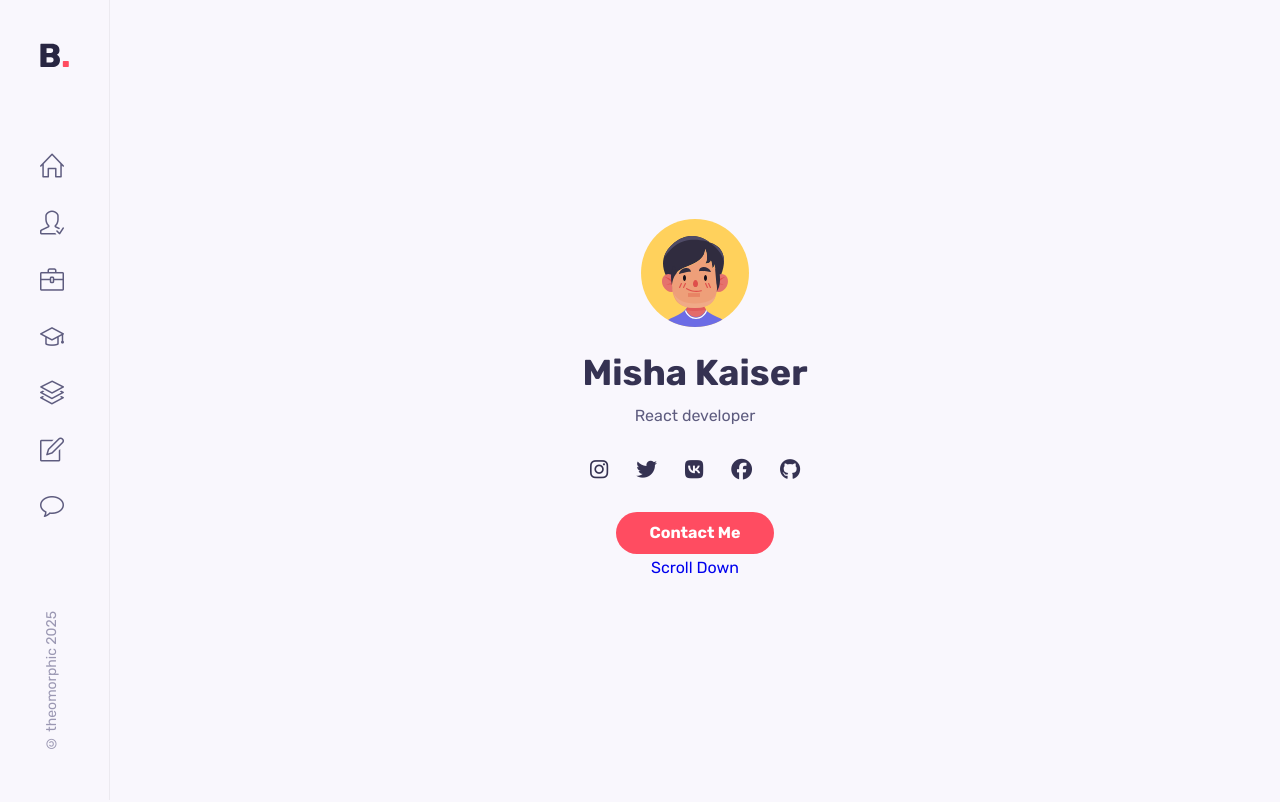
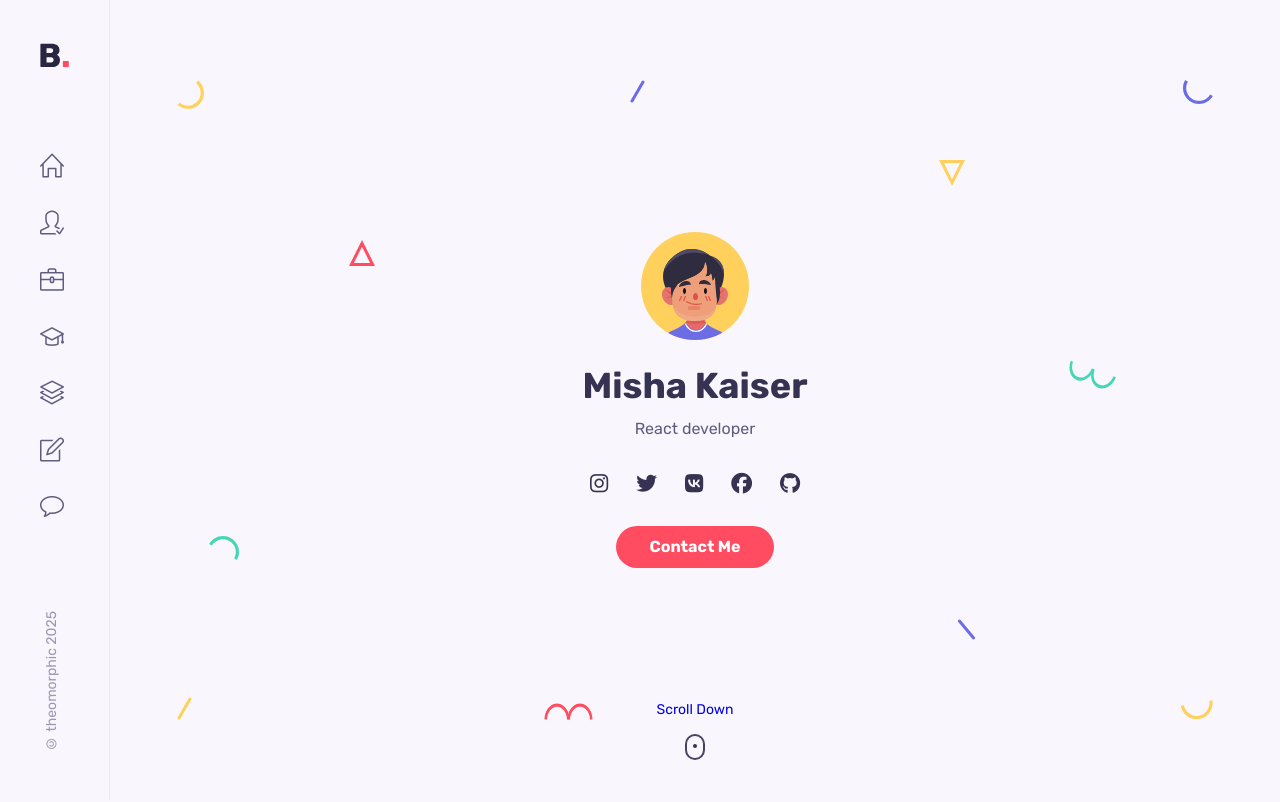
Before and after one commit to theomorphic/geeky, a React (Create React App) app: page / in a window 1280 px wide. Shown: the top 802 px of the page. Built offline with nearby package versions, Linux system fonts and the light colour scheme.

Commit message:
feat: add shapes in home

```diff
--- a/src/components/home/Home.jsx
+++ b/src/components/home/Home.jsx
@@ -4,6 +4,7 @@
 import Me from "../../assets/avatar-1.svg"
 import HeaderSocials from "./HeaderSocials";
 import ScrollDown from "./ScrollDown";
+import Shapes from "./Shapes";
 
 const Home = ()=>{
 	return(
@@ -20,6 +21,8 @@
 				<ScrollDown />
 
 			</div>
+
+			<Shapes />
 		</section>
 	)
 }
--- /dev/null
+++ b/src/components/home/Shapes.jsx
@@ -0,0 +1,167 @@
+
+import React from 'react'
+
+const Shapes = () => {
+  return (
+	<div className="shapes">
+	<svg
+		width="27"
+		height="29"
+		class="shape s1"
+		xmlns="http://www.w3.org/2000/svg"
+	>
+		<path
+			d="M21.15625.60099c4.37954 3.67487 6.46544 9.40612 5.47254 15.03526-.9929 5.62915-4.91339 10.30141-10.2846 12.25672-5.37122 1.9553-11.3776.89631-15.75715-2.77856l2.05692-2.45134c3.50315 2.93948 8.3087 3.78663 12.60572 2.22284 4.297-1.5638 7.43381-5.30209 8.22768-9.80537.79387-4.50328-.8749-9.08872-4.37803-12.02821L21.15625.60099z"
+			fill="#FFD15C"
+			fill-rule="evenodd"
+		/>
+	</svg>
+
+	<svg
+		width="26"
+		height="26"
+		class="shape s2"
+		xmlns="http://www.w3.org/2000/svg"
+	>
+		<path
+		d="M13 3.3541L2.42705 24.5h21.1459L13 3.3541z"
+		stroke="#FF4C60"
+		stroke-width="3"
+		fill="none"
+		fill-rule="evenodd"
+		/>
+	</svg>
+
+	<svg
+		width="30"
+		height="25"
+		class="shape s3"
+		xmlns="http://www.w3.org/2000/svg"
+	>
+		<path
+		d="M.1436 8.9282C3.00213 3.97706 8.2841.92763 14.00013.92796c5.71605.00032 10.9981 3.04992 13.85641 8 2.8583 4.95007 2.8584 11.0491-.00014 16.00024l-2.77128-1.6c2.28651-3.96036 2.28631-8.84002.00011-12.8002-2.2862-3.96017-6.5124-6.40017-11.08513-6.4-4.57271.00018-8.79872 2.43984-11.08524 6.4002l-2.77128-1.6z"
+		fill="#44D7B6"
+		fill-rule="evenodd"
+		/>
+	</svg>
+
+	<svg
+		width="15"
+		height="23"
+		class="shape s4"
+		xmlns="http://www.w3.org/2000/svg"
+	>
+		<rect
+		transform="rotate(30 9.86603 10.13397)"
+		x="7"
+		width="3"
+		height="25"
+		rx="1.5"
+		fill="#FFD15C"
+		fill-rule="evenodd"
+		/>
+	</svg>
+
+	<svg
+		width="15"
+		height="23"
+		class="shape s5"
+		xmlns="http://www.w3.org/2000/svg"
+	>
+		<rect
+		transform="rotate(30 9.86603 10.13397)"
+		x="7"
+		width="3"
+		height="25"
+		rx="1.5"
+		fill="#6C6CE5"
+		fill-rule="evenodd"
+		/>
+	</svg>
+
+	<svg
+		width="49"
+		height="17"
+		class="shape s6"
+		xmlns="http://www.w3.org/2000/svg"
+	>
+		<g fill="#FF4C60" fill-rule="evenodd">
+		<path d="M.5 16.5c0-5.71709 2.3825-10.99895 6.25-13.8567 3.8675-2.85774 8.6325-2.85774 12.5 0C23.1175 5.50106 25.5 10.78292 25.5 16.5H23c0-4.57303-1.90625-8.79884-5-11.08535-3.09375-2.28652-6.90625-2.28652-10 0C4.90625 7.70116 3 11.92697 3 16.5H.5z" />
+		<path d="M23.5 16.5c0-5.71709 2.3825-10.99895 6.25-13.8567 3.8675-2.85774 8.6325-2.85774 12.5 0C46.1175 5.50106 48.5 10.78292 48.5 16.5H46c0-4.57303-1.90625-8.79884-5-11.08535-3.09375-2.28652-6.90625-2.28652-10 0-3.09375 2.28651-5 6.51232-5 11.08535h-2.5z" />
+		</g>
+	</svg>
+
+	<svg
+		width="26"
+		height="26"
+		class="shape s7"
+		xmlns="http://www.w3.org/2000/svg"
+	>
+		<path
+		d="M13 22.6459L2.42705 1.5h21.1459L13 22.6459z"
+		stroke="#FFD15C"
+		stroke-width="3"
+		fill="none"
+		fill-rule="evenodd"
+		/>
+	</svg>
+
+	<svg
+		width="19"
+		height="21"
+		class="shape s8"
+		xmlns="http://www.w3.org/2000/svg"
+	>
+		<rect
+		transform="rotate(-40 6.25252 10.12626)"
+		x="7"
+		width="3"
+		height="25"
+		rx="1.5"
+		fill="#6C6CE5"
+		fill-rule="evenodd"
+		/>
+	</svg>
+
+	<svg
+		width="30"
+		height="25"
+		class="shape s9"
+		xmlns="http://www.w3.org/2000/svg"
+	>
+		<path
+		d="M29.8564 16.0718c-2.85854 4.95114-8.1405 8.00057-13.85654 8.00024-5.71605-.00032-10.9981-3.04992-13.85641-8-2.8583-4.95007-2.8584-11.0491.00014-16.00024l2.77128 1.6c-2.28651 3.96036-2.28631 8.84002-.00011 12.8002 2.2862 3.96017 6.5124 6.40017 11.08513 6.4 4.57271-.00018 8.79872-2.43984 11.08524-6.4002l2.77128 1.6z"
+		fill="#6C6CE5"
+		fill-rule="evenodd"
+		/>
+	</svg>
+
+	<svg
+		width="47"
+		height="29"
+		class="shape s10"
+		xmlns="http://www.w3.org/2000/svg"
+	>
+		<g fill="#44D7B6" fill-rule="evenodd">
+		<path d="M46.78878 17.19094c-1.95535 5.3723-6.00068 9.52077-10.61234 10.8834-4.61167 1.36265-9.0893-.26708-11.74616-4.27524-2.65686-4.00817-3.08917-9.78636-1.13381-15.15866l2.34923.85505c-1.56407 4.29724-1.2181 8.92018.90705 12.12693 2.12514 3.20674 5.70772 4.5107 9.39692 3.4202 3.68921-1.0905 6.92581-4.40949 8.48988-8.70673l2.34923.85505z" />
+		<path d="M25.17585 9.32448c-1.95535 5.3723-6.00068 9.52077-10.61234 10.8834-4.61167 1.36264-9.0893-.26708-11.74616-4.27525C.16049 11.92447-.27182 6.14628 1.68354.77398l2.34923.85505c-1.56407 4.29724-1.2181 8.92018.90705 12.12692 2.12514 3.20675 5.70772 4.5107 9.39692 3.4202 3.68921-1.0905 6.92581-4.40948 8.48988-8.70672l2.34923.85505z" />
+		</g>
+	</svg>
+
+	<svg
+		width="33"
+		height="20"
+		class="shape s11"
+		xmlns="http://www.w3.org/2000/svg"
+	      >
+		<path
+		  d="M32.36774.34317c.99276 5.63023-1.09332 11.3614-5.47227 15.03536-4.37895 3.67396-10.3855 4.73307-15.75693 2.77837C5.76711 16.2022 1.84665 11.53014.8539 5.8999l3.15139-.55567c.7941 4.50356 3.93083 8.24147 8.22772 9.8056 4.29688 1.56413 9.10275.71673 12.60554-2.2227C28.34133 9.98771 30.01045 5.4024 29.21635.89884l3.15139-.55567z"
+		  fill="#FFD15C"
+		  fill-rule="evenodd"
+		/>
+	      </svg>
+	</div>
+  )
+}
+
+export default Shapes
--- a/src/components/home/home.css
+++ b/src/components/home/home.css
@@ -33,9 +33,128 @@
 .home__social-link{
 	color: var(--title-color);
 	font-size: 1.3rem;
-	transition: .3s;
+	transition: ease .3s;
 }
 
 .home__social-link:hover{
 	color: hsl(43, 100%, 68%);
 }
+
+.scroll__down{
+	position: absolute;
+	bottom: 2.5rem;
+	left: 0;
+	width: 100%;
+}
+
+.home__scroll-name{
+	font-size: var(--small-font-size);
+}
+
+.mouse{
+	display: block;
+	position: relative;
+	border: 2px solid #454360;
+	height: 1.6rem;
+	width: 1.25rem;
+	margin: auto;
+	margin-top: .75rem;
+	border-radius: 1rem;
+}
+
+@keyframes ani-mouse{
+	0%{
+		top: 29%;
+	}
+
+	15%{
+		top: 50%;
+	}
+
+	50%{
+		top: 50%;
+	}
+
+	100%{
+		top: 29%;
+	}
+}
+
+.wheel{
+	position: absolute;
+	top: 0.5rem;
+	left: 50%;
+	background-color: var(--title-color);
+	border-radius: 100%;
+	width: 0.25rem;
+	height: 0.25rem;
+	transform: translateX(-50%);
+	animation: ani-mouse 2s linear infinite;
+}
+
+.shapes{
+	position: absolute;
+	left: 0;
+	top: 0;
+	height: 100%;
+	width: 100%;
+}
+
+.shape{
+	position: absolute;
+}
+
+.s1{
+	left: 2%;
+	top: 10%;
+}
+
+.s2{
+	left: 18%;
+	top: 30%;
+}
+
+.s3{
+	left: 5%;
+	bottom: 30%;
+}
+
+.s4{
+	left: 2%;
+	bottom: 10%;
+}
+
+.s5{
+	left: 44%;
+	top: 10%;
+}
+
+.s6{
+	left: 36%;
+	bottom: 10%;
+}
+
+.s7{
+	top: 20%;
+	right: 25%;
+}
+
+.s8{
+	right: 24%;
+	bottom: 20%;
+}
+
+.s9{
+	right: 2%;
+	top: 10%;
+}
+
+.s10{
+	top: 45%;
+	right: 11%;
+}
+
+.s11{
+	bottom: 10%;
+	right: 2%;
+}
--- a/src/components/sidebar/sidebar.css
+++ b/src/components/sidebar/sidebar.css
@@ -25,6 +25,11 @@
 	font-size: 1.5rem;
 	color: var(--title);
 	font-weight: var(--font-bold);
+	transition: ease .3s;
+}
+
+.nav__link:hover{
+	color: hsl(43, 100%, 68%);
 }
 
 .copyright{
```
